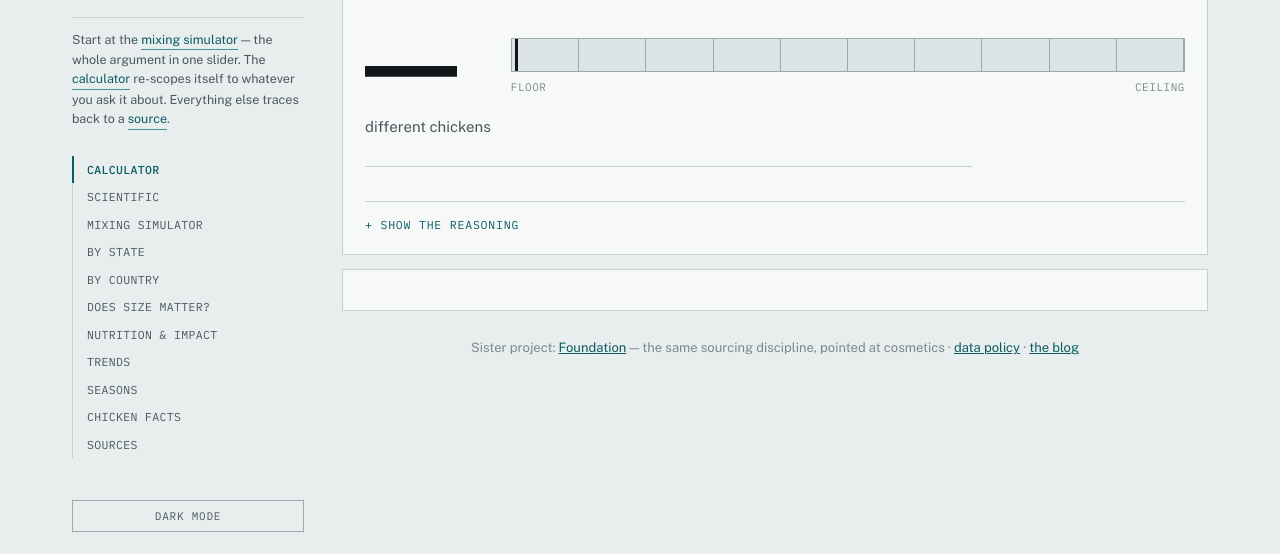
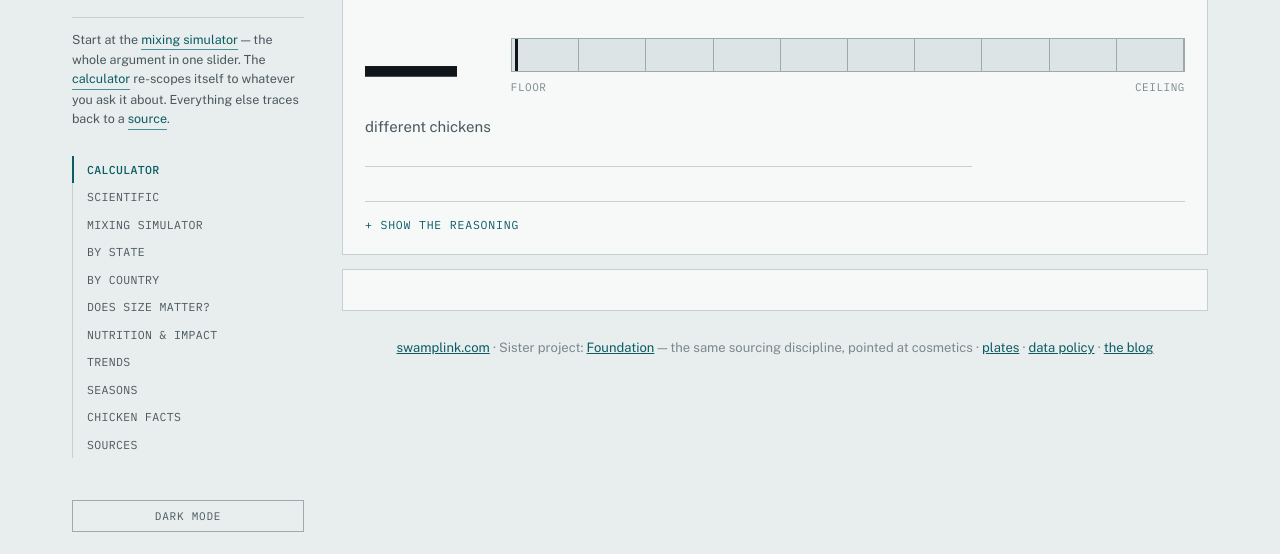
Before and after one commit to gmhoward9289-ops/counting-chicken-wings, a FastAPI app: template src/counting_chicken_wings/templates/index.html in a window 1280 px wide. Shown: the part 253-807 px from the top of the page. Run offline with FastAPI, Linux system fonts and the light colour scheme; the template is opened without the code that fills it, so the values that code supplies are empty; some libraries are stand-ins or nearby versions.

Commit message:
feat(site): link home and plates from the footer family strip
wings linked Foundation, the data policy and the blog, but never back up to
swamplink.com, and used the www redirect rather than the apex. Applies the
canonical family strip in the fixed order.

Template and property list: claude-rules/shared-rules.md.

Co-Authored-By: Claude Opus 5 <noreply@anthropic.com>

```diff
--- a/src/counting_chicken_wings/templates/index.html
+++ b/src/counting_chicken_wings/templates/index.html
@@ -629,16 +629,20 @@ try {
       Where a figure could not be sourced it is marked as an estimate rather
       than dressed up as a fact. That distinction is the point. The full
       standard this site publishes against is written down in the
-      <a href="https://www.swamplink.com/data/policy/">SwampLink data policy</a>.
+      <a href="https://swamplink.com/data/policy/">SwampLink data policy</a>.
     </p>
     <div id="sourcelist"></div>
   </div>
 </section>
 
 <footer class="note" style="text-align:center;padding:12px 0">
+  <!-- swamplink family strip — canonical order: home, siblings, data policy, blog.
+       Template and property list: claude-rules/shared-rules.md. -->
+  <a href="https://swamplink.com/">swamplink.com</a> ·
   Sister project: <a href="https://foundation.swamplink.com/">Foundation</a> —
   the same sourcing discipline, pointed at cosmetics ·
-  <a href="https://www.swamplink.com/data/policy/">data policy</a> ·
+  <a href="https://swamplink.com/data/plates/">plates</a> ·
+  <a href="https://swamplink.com/data/policy/">data policy</a> ·
   <a href="https://blog.swamplink.com/">the blog</a>
 </footer>
 
```
Also changed, not shown: .changes/family-strip.md (added).
